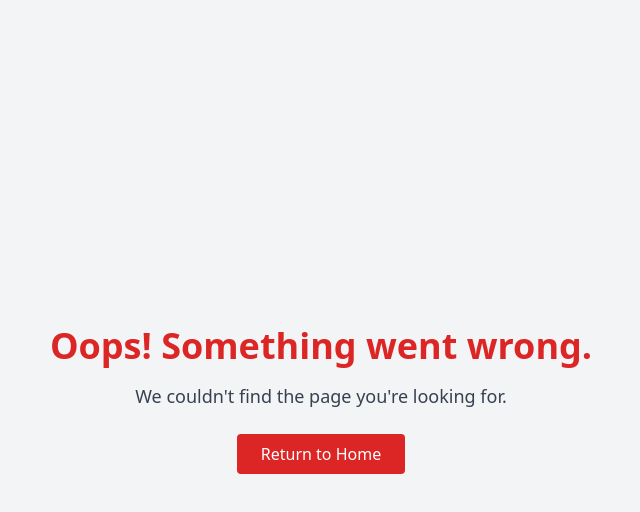
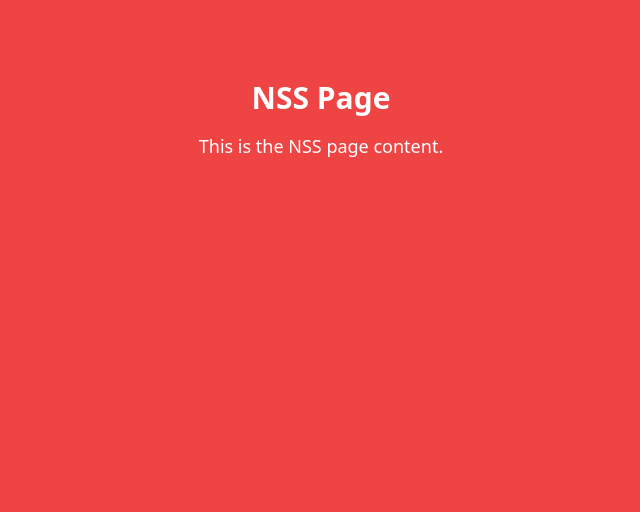
Before and after one commit to Anonymous-Roys/Educ8Africa, a React (Vite) app: page /nss in a window 1280 px wide. Shown: the top 512 px of the page, without its empty margins (319-959 px from the left). Built offline with nearby package versions, Linux system fonts and the light colour scheme.

Commit message:
feat : add Nss page

```diff
--- a/src/App.jsx
+++ b/src/App.jsx
@@ -2,12 +2,14 @@ import { BrowserRouter as Router, Route, Routes } from 'react-router-dom';
 import Home from './pages/Home'
 import ErrorPage from './pages/ErrorPage';
 import './App.css'
+import Nss from './pages/nss';
 
 function App() {
   return (
     <Router>
       <Routes>
         <Route path="/" exact element={<Home/>} />
+        <Route path = "/nss" element ={<Nss/>}/>
         {/* Add more routes for other components */}
         <Route path="*" element={<ErrorPage/>} /> {/* Catch-all route for errors */}
       </Routes>
--- /dev/null
+++ b/src/pages/nss.jsx
@@ -0,0 +1,10 @@
+
+export default function  Nss() {
+  return (
+    <div className ="text-lg  flex-1 bg-red-500 h-screen ">
+        <h1 className="text-3xl font-bold text-center text-white pt-20">NSS Page</h1>
+        <p className="text-center text-white mt-4">This is the NSS page content.</p>
+
+    </div>
+  )
+}
```
